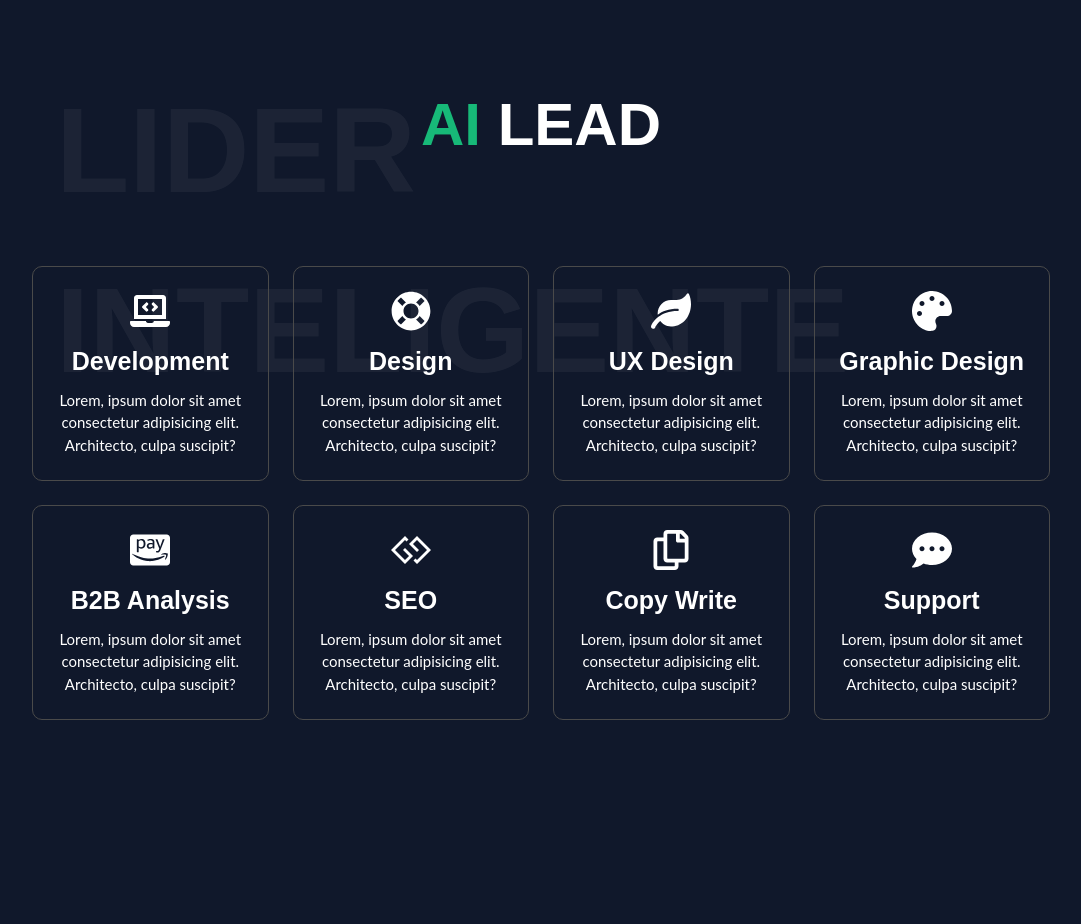
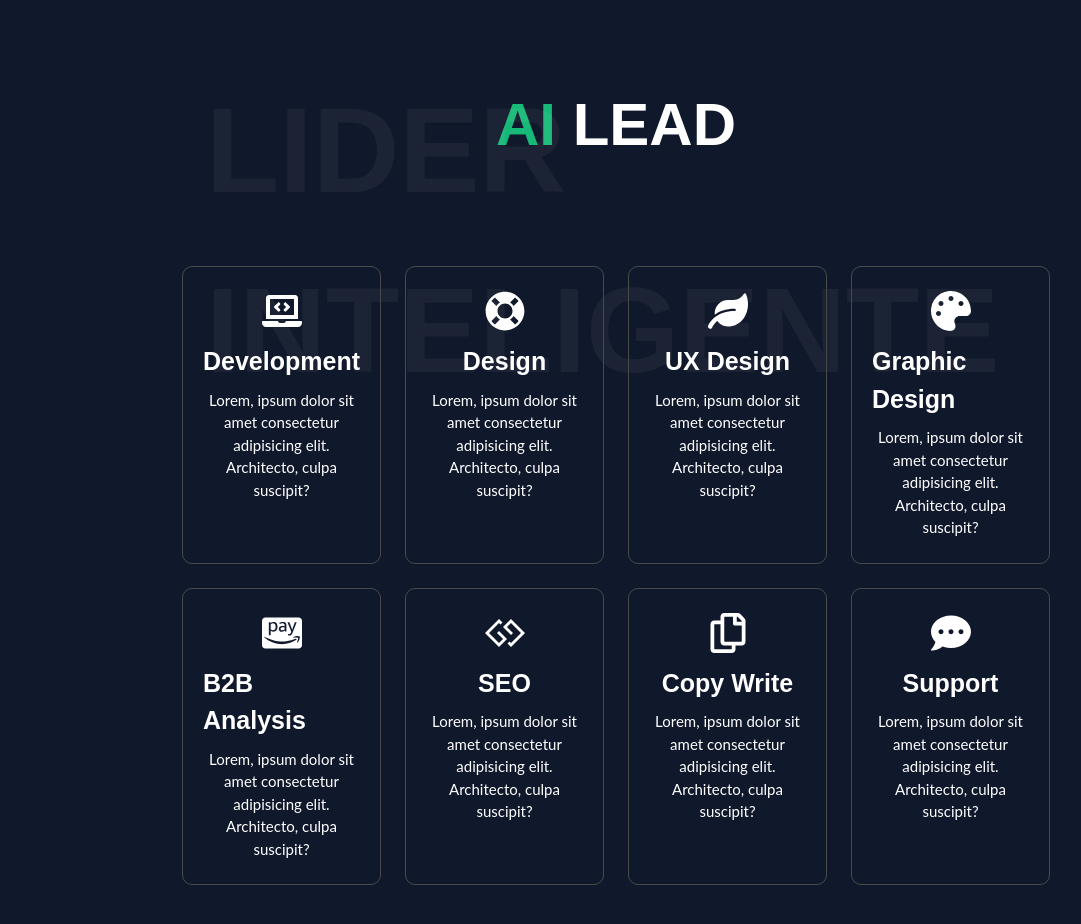
Before and after one commit to PedrogFigueiredo/ailead_frontend, a Next.js app: page / in a window 1280 px wide. Shown: the top 924 px of the page, without its empty margins (174-1255 px from the left). Before the commit the page ends 800 px from the top, so only its background shows below. Built offline with nearby package versions, Linux system fonts and the light colour scheme.

Commit message:
Update globals.css

```diff
--- a/src/app/globals.css
+++ b/src/app/globals.css
@@ -186,7 +186,7 @@ h6 {
   position: fixed;
 }
 .main__body {
-  padding-left: 150px;
+  padding-left: 300px;
 }
 .sidebar__section .menu__section ul li {
   padding: 5px 10px;
```
